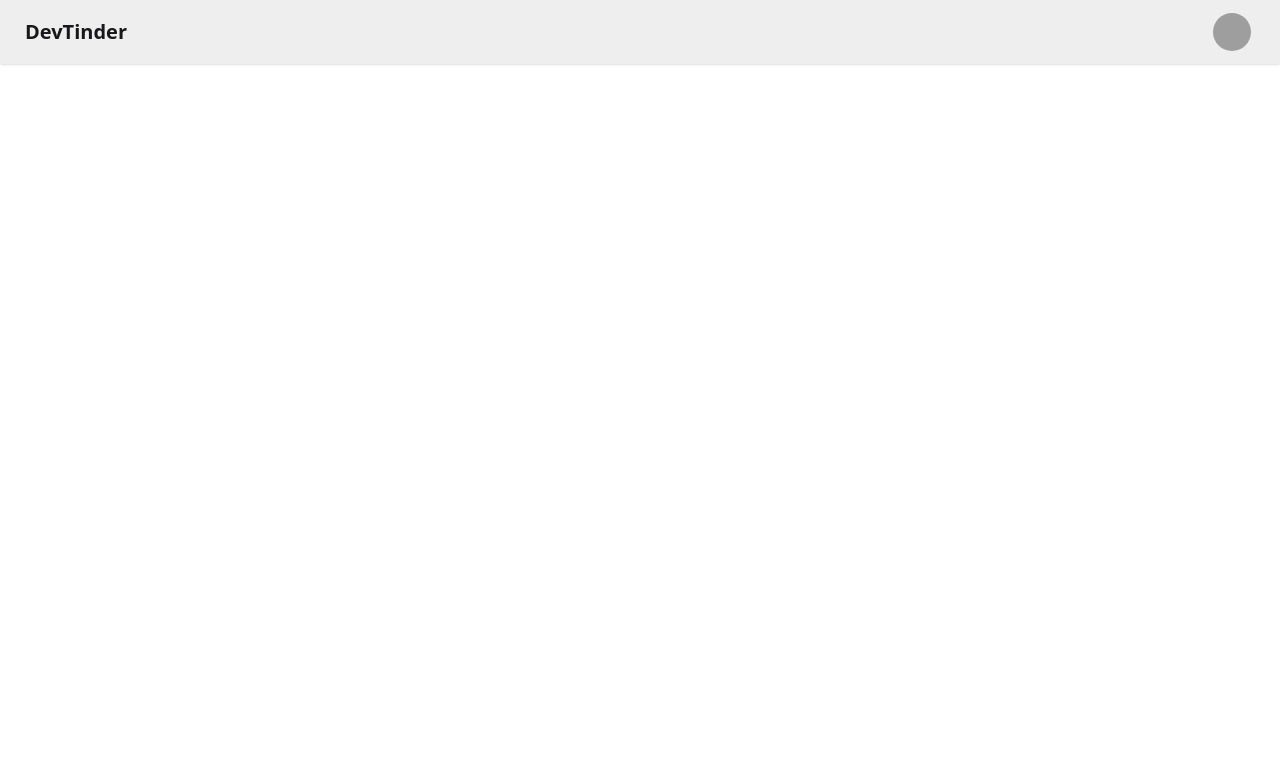
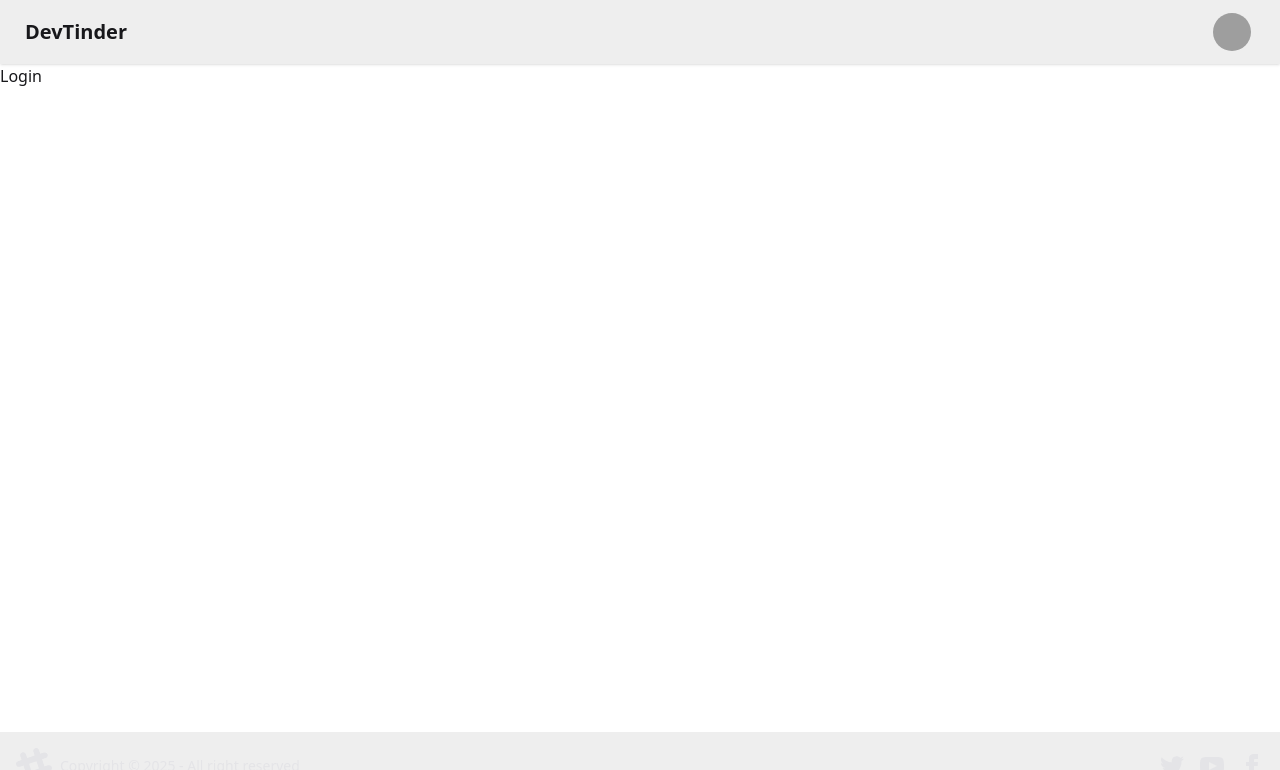
Before and after one commit to surendra-yalakala/devTinder-web, a React (Vite) app: page /login in a window 1280 px wide. Shown: the top 770 px of the page. Built offline with nearby package versions, Linux system fonts and the light colour scheme; grey boxes are pictures that could not be loaded.

Commit message:
react-router-dom created

```diff
--- a/package.json
+++ b/package.json
@@ -15,6 +15,7 @@
     "postcss": "^8.5.6",
     "react": "^19.1.1",
     "react-dom": "^19.1.1",
+    "react-router-dom": "^7.9.5",
     "tailwindcss": "^4.1.16"
   },
   "devDependencies": {
--- a/src/App.jsx
+++ b/src/App.jsx
@@ -1,51 +1,19 @@
-import { useState } from "react";
+import { BrowserRouter, Route, Routes } from "react-router-dom";
+import Login from "./Login";
+import Profile from "./Profile";
+import BodyComponent from "./BodyComponent";
 
 function App() {
   return (
     <>
-      <div className="navbar bg-base-300 shadow-sm">
-        <div className="flex-1">
-          <a className="btn btn-ghost text-xl"> DevTinder</a>
-        </div>
-        <div className="flex gap-2">
-          {/* <input
-            type="text"
-            placeholder="Search"
-            className="input input-bordered w-24 md:w-auto"
-          /> */}
-          <div className="dropdown dropdown-end">
-            <div
-              tabIndex={0}
-              role="button"
-              className="btn btn-ghost btn-circle avatar mx-5"
-            >
-              <div className="w-10 rounded-full">
-                <img
-                  alt="Tailwind CSS Navbar component"
-                  src="https://img.daisyui.com/images/stock/photo-1534528741775-53994a69daeb.webp"
-                />
-              </div>
-            </div>
-            <ul
-              tabIndex="-1"
-              className="menu menu-sm dropdown-content bg-base-100 rounded-box z-1 mt-3 w-52 p-2 shadow"
-            >
-              <li>
-                <a className="justify-between">
-                  Profile
-                  <span className="badge">New</span>
-                </a>
-              </li>
-              <li>
-                <a>Settings</a>
-              </li>
-              <li>
-                <a>Logout</a>
-              </li>
-            </ul>
-          </div>
-        </div>
-      </div>
+      <BrowserRouter basename="/">
+        <Routes>
+          <Route path="/" element={<BodyComponent />}>
+            <Route path="/login" element={<Login />} />
+            <Route path="/profile" element={<Profile />} />
+          </Route>
+        </Routes>
+      </BrowserRouter>
     </>
   );
 }
--- /dev/null
+++ b/src/BodyComponent.jsx
@@ -0,0 +1,15 @@
+import Footer from "./Footer";
+import NavBar from "./NavBar";
+import { Outlet } from "react-router-dom";
+
+const BodyComponent = () => {
+  return (
+    <div>
+      <NavBar />
+      <Outlet />
+      <Footer />
+    </div>
+  );
+};
+
+export default BodyComponent;
--- /dev/null
+++ b/src/Footer.jsx
@@ -0,0 +1,59 @@
+import React from "react";
+
+const Footer = () => {
+  return (
+    <footer className="footer sm:footer-horizontal bg-base-300 text-neutral-content items-center p-4 fixed bottom-0">
+      <aside className="grid-flow-col items-center">
+        <svg
+          width="36"
+          height="36"
+          viewBox="0 0 24 24"
+          xmlns="http://www.w3.org/2000/svg"
+          fillRule="evenodd"
+          clipRule="evenodd"
+          className="fill-current"
+        >
+          <path d="M22.672 15.226l-2.432.811.841 2.515c.33 1.019-.209 2.127-1.23 2.456-1.15.325-2.148-.321-2.463-1.226l-.84-2.518-5.013 1.677.84 2.517c.391 1.203-.434 2.542-1.831 2.542-.88 0-1.601-.564-1.86-1.314l-.842-2.516-2.431.809c-1.135.328-2.145-.317-2.463-1.229-.329-1.018.211-2.127 1.231-2.456l2.432-.809-1.621-4.823-2.432.808c-1.355.384-2.558-.59-2.558-1.839 0-.817.509-1.582 1.327-1.846l2.433-.809-.842-2.515c-.33-1.02.211-2.129 1.232-2.458 1.02-.329 2.13.209 2.461 1.229l.842 2.515 5.011-1.677-.839-2.517c-.403-1.238.484-2.553 1.843-2.553.819 0 1.585.509 1.85 1.326l.841 2.517 2.431-.81c1.02-.33 2.131.211 2.461 1.229.332 1.018-.21 2.126-1.23 2.456l-2.433.809 1.622 4.823 2.433-.809c1.242-.401 2.557.484 2.557 1.838 0 .819-.51 1.583-1.328 1.847m-8.992-6.428l-5.01 1.675 1.619 4.828 5.011-1.674-1.62-4.829z"></path>
+        </svg>
+        <p>Copyright © {new Date().getFullYear()} - All right reserved</p>
+      </aside>
+      <nav className="grid-flow-col gap-4 md:place-self-center md:justify-self-end">
+        <a>
+          <svg
+            xmlns="http://www.w3.org/2000/svg"
+            width="24"
+            height="24"
+            viewBox="0 0 24 24"
+            className="fill-current"
+          >
+            <path d="M24 4.557c-.883.392-1.832.656-2.828.775 1.017-.609 1.798-1.574 2.165-2.724-.951.564-2.005.974-3.127 1.195-.897-.957-2.178-1.555-3.594-1.555-3.179 0-5.515 2.966-4.797 6.045-4.091-.205-7.719-2.165-10.148-5.144-1.29 2.213-.669 5.108 1.523 6.574-.806-.026-1.566-.247-2.229-.616-.054 2.281 1.581 4.415 3.949 4.89-.693.188-1.452.232-2.224.084.626 1.956 2.444 3.379 4.6 3.419-2.07 1.623-4.678 2.348-7.29 2.04 2.179 1.397 4.768 2.212 7.548 2.212 9.142 0 14.307-7.721 13.995-14.646.962-.695 1.797-1.562 2.457-2.549z"></path>
+          </svg>
+        </a>
+        <a>
+          <svg
+            xmlns="http://www.w3.org/2000/svg"
+            width="24"
+            height="24"
+            viewBox="0 0 24 24"
+            className="fill-current"
+          >
+            <path d="M19.615 3.184c-3.604-.246-11.631-.245-15.23 0-3.897.266-4.356 2.62-4.385 8.816.029 6.185.484 8.549 4.385 8.816 3.6.245 11.626.246 15.23 0 3.897-.266 4.356-2.62 4.385-8.816-.029-6.185-.484-8.549-4.385-8.816zm-10.615 12.816v-8l8 3.993-8 4.007z"></path>
+          </svg>
+        </a>
+        <a>
+          <svg
+            xmlns="http://www.w3.org/2000/svg"
+            width="24"
+            height="24"
+            viewBox="0 0 24 24"
+            className="fill-current"
+          >
+            <path d="M9 8h-3v4h3v12h5v-12h3.642l.358-4h-4v-1.667c0-.955.192-1.333 1.115-1.333h2.885v-5h-3.808c-3.596 0-5.192 1.583-5.192 4.615v3.385z"></path>
+          </svg>
+        </a>
+      </nav>
+    </footer>
+  );
+};
+
+export default Footer;
--- /dev/null
+++ b/src/Login.jsx
@@ -0,0 +1,7 @@
+import React from "react";
+
+const Login = () => {
+  return <div>Login</div>;
+};
+
+export default Login;
--- /dev/null
+++ b/src/NavBar.jsx
@@ -0,0 +1,46 @@
+import React from "react";
+
+const NavBar = () => {
+  return (
+    <div className="navbar bg-base-300 shadow-sm">
+      <div className="flex-1">
+        <a className="btn btn-ghost text-xl"> DevTinder</a>
+      </div>
+      <div className="flex gap-2">
+        <div className="dropdown dropdown-end">
+          <div
+            tabIndex={0}
+            role="button"
+            className="btn btn-ghost btn-circle avatar mx-5"
+          >
+            <div className="w-10 rounded-full">
+              <img
+                alt="Tailwind CSS Navbar component"
+                src="https://img.daisyui.com/images/stock/photo-1534528741775-53994a69daeb.webp"
+              />
+            </div>
+          </div>
+          <ul
+            tabIndex="-1"
+            className="menu menu-sm dropdown-content bg-base-100 rounded-box z-1 mt-3 w-52 p-2 shadow"
+          >
+            <li>
+              <a className="justify-between">
+                Profile
+                <span className="badge">New</span>
+              </a>
+            </li>
+            <li>
+              <a>Settings</a>
+            </li>
+            <li>
+              <a>Logout</a>
+            </li>
+          </ul>
+        </div>
+      </div>
+    </div>
+  );
+};
+
+export default NavBar;
--- /dev/null
+++ b/src/Profile.jsx
@@ -0,0 +1,7 @@
+import React from "react";
+
+const Profile = () => {
+  return <div>Profile</div>;
+};
+
+export default Profile;
```
Also changed, not shown: 2 other files (tests, documents, lock files or other folders).
